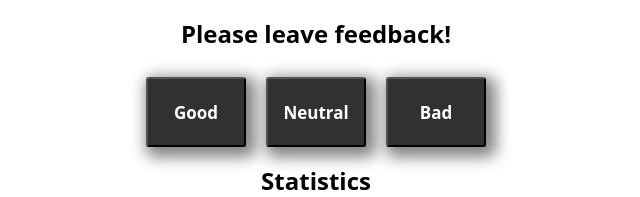
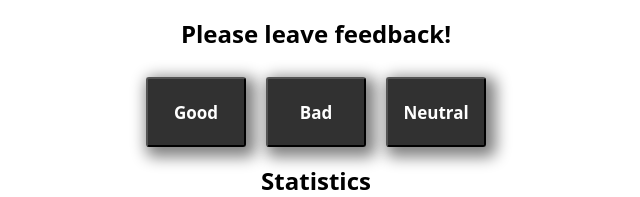
Before and after one commit to mitrofin/feedback-counter, a React (Create React App) app: page / in a window 1280 px wide. Shown: the top 197 px of the page, without its empty margins (324-964 px from the left). Built offline with nearby package versions, Linux system fonts and the light colour scheme.

Commit message:
adapt on the hooks

```diff
--- a/src/App.js
+++ b/src/App.js
@@ -1,53 +1,61 @@
-import { Component } from 'react';
+import { useState } from 'react';
+
 import Section from './components/section/Section.jsx';
 import Statistics from './components/statistics/Statistics';
 import Feedback from './components/feedback/Feedback';
 import Natification from './components/natification/Natification';
 
-export default class App extends Component {
-  state = {
-    good: 0,
-    neutral: 0,
-    bad: 0,
+export default function App() {
+  const [good, setGood] = useState(0);
+  const [bad, setBad] = useState(0);
+  const [neutral, setNeutral] = useState(0);
+  const options = ['good', 'bad', 'neutral'];
+
+  const feedbackHandler = options => {
+    switch (options) {
+      case 'good':
+        setGood(prevState => prevState + 1);
+        break;
+
+      case 'neutral':
+        setNeutral(prevState => prevState + 1);
+        break;
+
+      case 'bad':
+        setBad(prevState => prevState + 1);
+        break;
+
+      default:
+        return;
+    }
   };
-  feedbackHandler = e => {
-    this.setState(prevState => {
-      const buttonId = e.target.id;
-      return {
-        [buttonId]: prevState[buttonId] + 1,
-      };
-    });
-  };
-  countTotalFeedback = () =>
-    Object.values(this.state).reduce((acc, value) => acc + value, 0);
-
-  countPositiveFeedbackPercentage = () => {
-    return Math.round((100 / this.countTotalFeedback()) * this.state.good);
+  const countTotalFeedback = () => {
+    return good + bad + neutral;
   };
 
-  render() {
-    const { good, neutral, bad } = this.state;
-    const feedbacksTotalAmount = this.countTotalFeedback();
+  const countPositiveFeedbackPercentage = () => {
+    return Math.round((100 / countTotalFeedback()) * good);
+  };
+
   return (
     <>
       <Section title="Please leave feedback!">
-          <Feedback options={this.state} leaveFeedback={this.feedbackHandler} />
+        <Feedback options={options} leaveFeedback={feedbackHandler} />
       </Section>
       <Section title="Statistics">
-          {feedbacksTotalAmount === 0 && (
+        {countTotalFeedback() === 0 && (
           <Natification message="No feedback given" />
         )}
-          {feedbacksTotalAmount > 0 && (
+        {countTotalFeedback() > 0 && (
           <Statistics
             good={good}
             neutral={neutral}
             bad={bad}
-              total={feedbacksTotalAmount}
-              positivePercentage={this.countPositiveFeedbackPercentage()}
+            total={countTotalFeedback()}
+            positivePercentage={countPositiveFeedbackPercentage()}
           />
         )}
       </Section>
     </>
   );
 }
-}
--- a/src/components/feedback/Feedback.jsx
+++ b/src/components/feedback/Feedback.jsx
@@ -4,21 +4,20 @@ import s from './Feedback.module.scss';
 export default function Feedback({ options, leaveFeedback }) {
   return (
     <div className={s.buttonWrapper}>
-      {Object.keys(options).map(key => (
+      {options.map(option => (
         <button
-          key={key}
+          key={option}
           type="button"
           className={s.button}
-          id={key}
-          onClick={e => leaveFeedback(e)}
+          onClick={() => leaveFeedback(option)}
         >
-          {key.slice(0, 1).toUpperCase() + key.slice(1).toLowerCase()}
+          {option.slice(0, 1).toUpperCase() + option.slice(1).toLowerCase()}
         </button>
       ))}
     </div>
   );
 }
 Feedback.propTypes = {
-  options: PropTypes.object.isRequired,
-  leaveFeedback: PropTypes.func.isRequired,
+  options: PropTypes.array,
+  leaveFeedback: PropTypes.func,
 };
```
Lines whose indentation alone changed are shown as unchanged.
